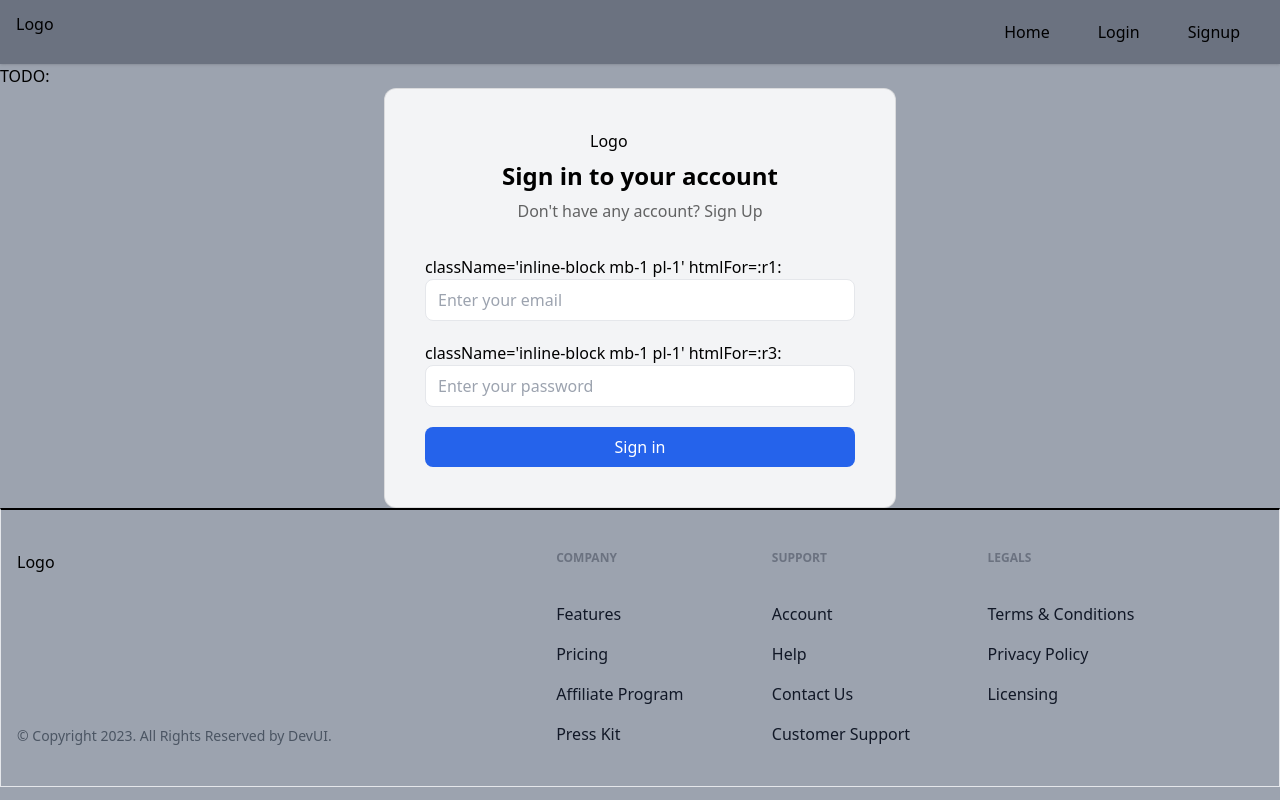
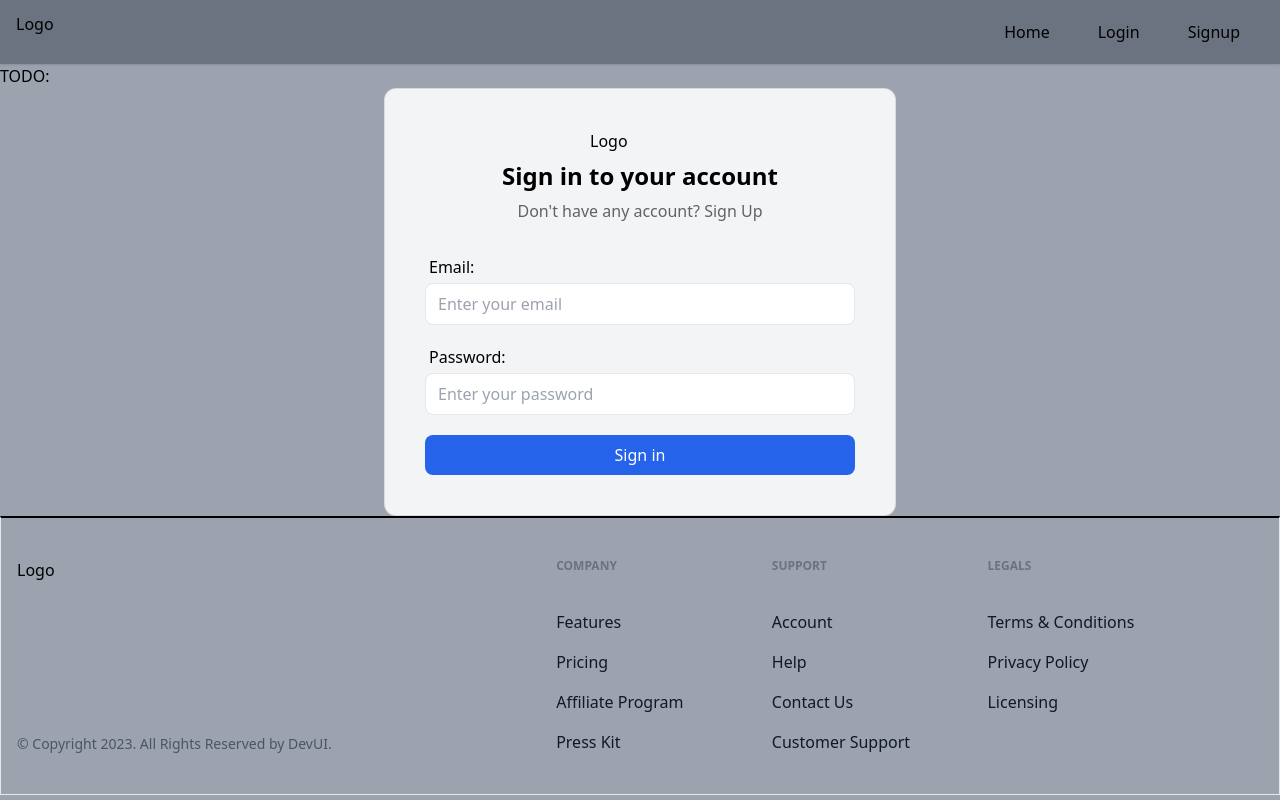
Before and after one commit to devr11/MegaProject, a React (Create React App) app: page /login in a window 1280 px wide. Built offline with nearby package versions, Linux system fonts and the light colour scheme; no server answers.

Commit message:
Add new featuers

```diff
--- a/src/appwrite/auth.js
+++ b/src/appwrite/auth.js
@@ -1,5 +1,6 @@
-import conf from "../conf/conf";
-import { Client, Account, ID} from 'appwrite';
+import { nanoid } from '@reduxjs/toolkit';
+import conf from '../conf/conf.js';
+import { Client, Account } from "appwrite";
 
 export class AuthService {
     client = new Client();
@@ -12,45 +13,50 @@ export class AuthService {
         this.account = new Account(this.client);
     }
 
-    async createAccount({email, password, name}) {
+    async createAccount({ email, password, name }) {
         try {
-            const userAccount = await this.account.create(ID.unique(), email, password, name);
-            if (userAccount) {
-                this.login({email, password})
-            } else {
-                return userAccount;
-            }
+            const userId = nanoid(24); // Replace this if needed
+            console.log("Generated userId:", userId);
+            await this.account.create(userId, email, password, name);
+            return this.login({ email, password });
         } catch (error) {
+            console.error("AuthService :: createAccount :: error", error.message);
+            console.error("Error details:", error.response); // Log additional details
             throw error;
         }
     }
 
-    async login({email, password}) {
+
+
+
+    async login({ email, password }) {
         try {
-            return await this.account.createEmailPasswordSession(email, password);
+            return await this.account.createSession(email, password);
         } catch (error) {
-            throw error
+            console.error("AuthService :: login :: error", error);
+            throw error;
         }
     }
 
-    async getCurrentUser(){
+
+    async getCurrentUser() {
         try {
             return await this.account.get();
         } catch (error) {
-            console.log("Appwrite service error");
+            console.error("AuthService :: getCurrentUser :: error", error);
+            throw error;
         }
-        return null;
     }
 
-    async logout({email, password}) {
+    async logout() {
         try {
-            await this.account.deleteSessions(email, password)
+            await this.account.deleteSessions();
         } catch (error) {
-            console.log("Appwrite error");
+            console.error("AuthService :: logout :: error", error);
+            throw error;
         }
     }
 }
 
 const authService = new AuthService();
-
 export default authService;
--- a/src/components/Input.js
+++ b/src/components/Input.js
@@ -9,9 +9,9 @@ const Input = React.forwardRef( function Input({
     const id = useId()
     return (
         <div className='w-full'>
-            {label && <label>
-                className='inline-block mb-1 pl-1'
-                htmlFor={id}
+            {label && <label className='inline-block mb-1 pl-1'
+                htmlFor={id}>
+                    {label}
                 </label>
                 }
                 <input
--- a/src/components/Login.js
+++ b/src/components/Login.js
@@ -30,7 +30,7 @@ function Login() {
     <div
     className='flex items-center justify-center w-full'
     >
-        <div className={`mx-auto w-full max-w-lg bg-gray-100 rounded-xl p-10 border border-black/10`}>
+        <div className={"mx-auto w-full max-w-lg bg-gray-100 rounded-xl p-10 border border-black/10"}>
         <div className="mb-2 flex justify-center">
                     <span className="inline-block w-full max-w-[100px]">
                         <Logo width="100%" />
@@ -54,11 +54,8 @@ function Login() {
                 placeholder="Enter your email"
                 type="email"
                 {...register("email", {
-                    required: true,
-                    validate: {
-                        matchPatern: (value) => /^\w+([.-]?\w+)*@\w+([.-]?\w+)*(\.\w{2,3})+$/.test(value) ||
-                        "Email address must be a valid address",
-                    }
+                    required: 'Email is required',
+
                 })}
                 />
                 <Input
@@ -66,7 +63,7 @@ function Login() {
                 type="password"
                 placeholder="Enter your password"
                 {...register("password", {
-                    required: true,
+                    required: 'Password is required',
                 })}
                 />
                 <Button
--- a/src/components/Signup.js
+++ b/src/components/Signup.js
@@ -17,8 +17,8 @@ function Signup() {
         try {
             const userData = await authService.createAccount(data)
             if (userData) {
-                const userData = await authService.getCurrentUser()
-                if(userData) dispatch(login(userData));
+                const currentUser = await authService.getCurrentUser()
+                if(currentUser) dispatch(login(currentUser));
                 navigate("/")
             }
         } catch (error) {
@@ -28,7 +28,7 @@ function Signup() {
 
   return (
     <div className="flex items-center justify-center">
-            <div className={`mx-auto w-full max-w-lg bg-gray-100 rounded-xl p-10 border border-black/10`}>
+            <div className={"mx-auto w-full max-w-lg bg-gray-100 rounded-xl p-10 border border-black/10"}>
             <div className="mb-2 flex justify-center">
                     <span className="inline-block w-full max-w-[100px]">
                         <Logo width="100%" />
@@ -52,7 +52,7 @@ function Signup() {
                         label="Full Name: "
                         placeholder="Enter your full name"
                         {...register("name", {
-                            required: true,
+                            required: "Full name is required",
                         })}
                         />
                         <Input
@@ -60,7 +60,7 @@ function Signup() {
                         placeholder="Enter your email"
                         type="email"
                         {...register("email", {
-                            required: true,
+                            required: 'Email is required',
                             validate: {
                                 matchPatern: (value) => /^\w+([.-]?\w+)*@\w+([.-]?\w+)*(\.\w{2,3})+$/.test(value) ||
                                 "Email address must be a valid address",
@@ -72,7 +72,7 @@ function Signup() {
                         type="password"
                         placeholder="Enter your password"
                         {...register("password", {
-                            required: true})}
+                            required: 'Password is required'})}
                         />
                         <Button type="submit" className="w-full">
                             Create Account
--- a/src/components/post-form/PostForm.js
+++ b/src/components/post-form/PostForm.js
@@ -9,14 +9,14 @@ export default function PostForm({ post }) {
     const { register, handleSubmit, watch, setValue, control, getValues } = useForm({
         defaultValues: {
             title: post?.title || "",
-            slug: post?.slug || "",
+            slug: post?.$id || "",
             content: post?.content || "",
             status: post?.status || "active",
         },
     });
 
     const navigate = useNavigate();
-    const userData = useSelector((state) => state.user.userData);
+    const userData = useSelector((state) => state.auth.userData);
 
     const submit = async (data) => {
         if (post) {
--- a/src/pages/Login.js
+++ b/src/pages/Login.js
@@ -1,9 +1,10 @@
 import React from 'react'
-import { Login as loginComponent } from '../components'
+import { Login as LoginComponent } from '../components'
+
 function Login() {
   return (
     <div className='py-8'>
-        <loginComponent />
+        <LoginComponent />
     </div>
   )
 }
```
Also changed, not shown: eslint.config.mjs (added, +12 -0 lines), package.json (+8 -1 lines), 1 other file (tests, documents, lock files or other folders).
